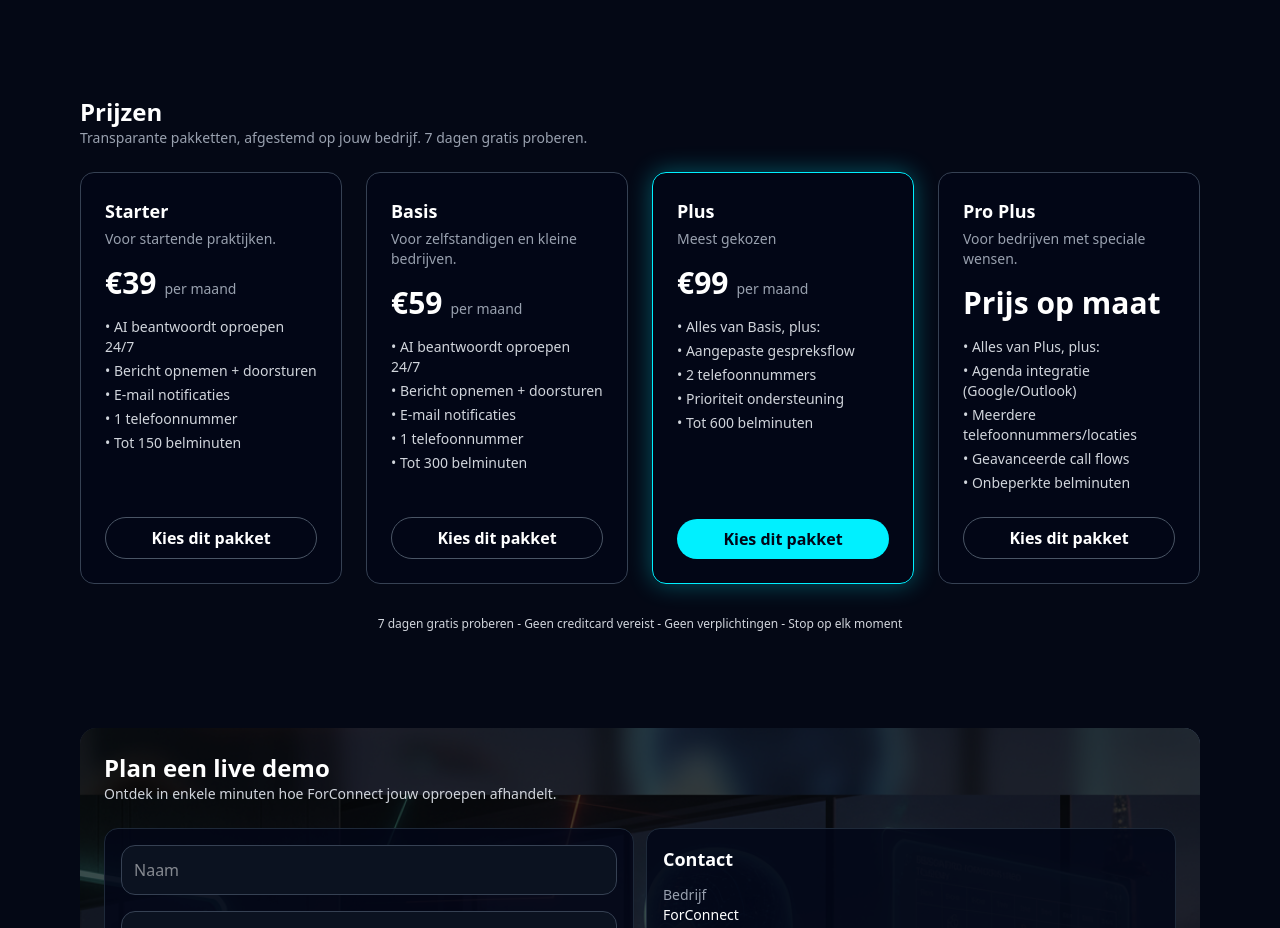
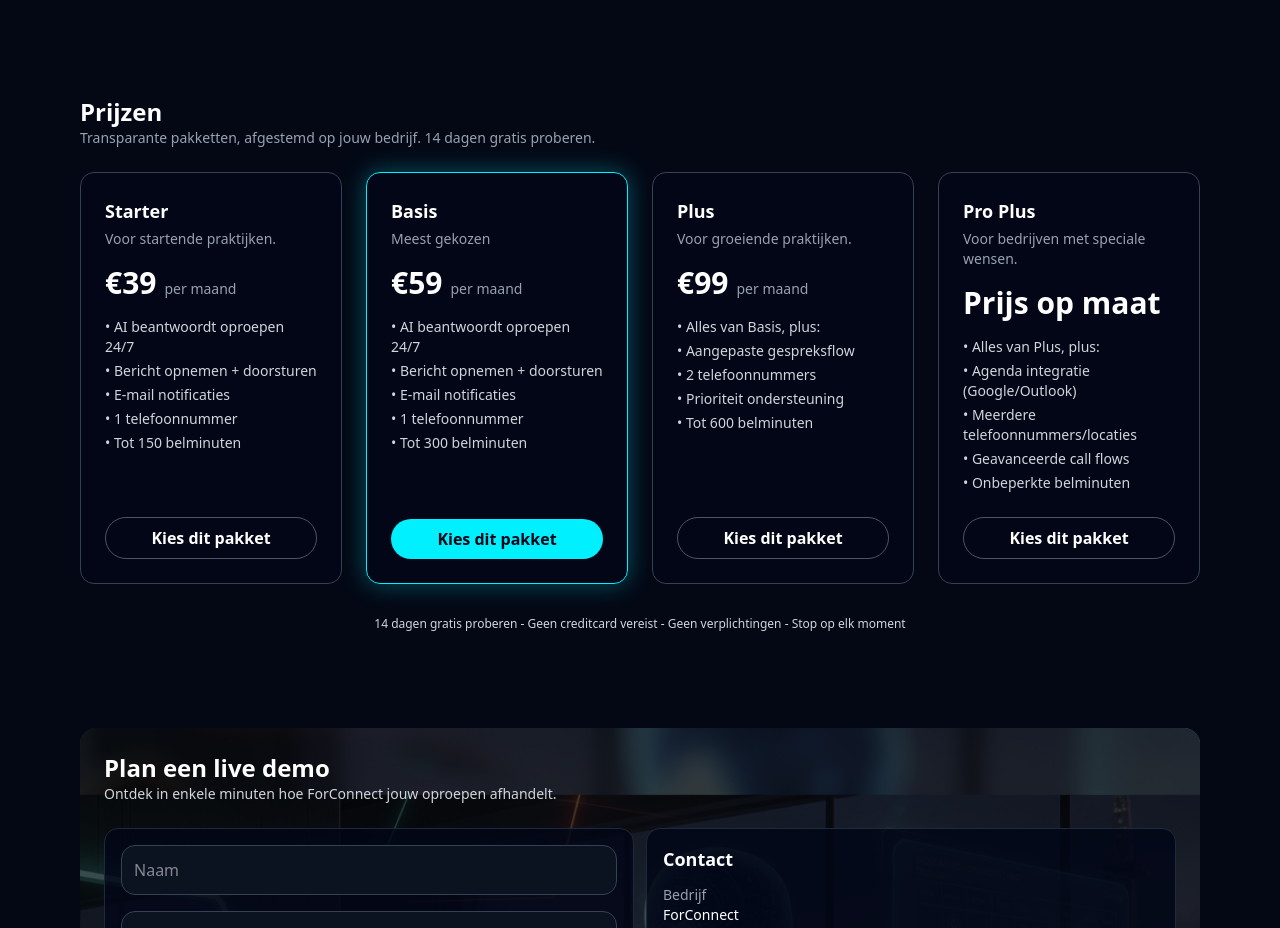
Before and after one commit to ForConnect/forconnect-site, a Next.js app: page / in a window 1280 px wide. Shown: the part 2707-3635 px from the top of the page. Built offline with nearby package versions, Linux system fonts and the light colour scheme.

Commit message:
Move highlight to Basis tier and change trial to 14 days

```diff
--- a/app/page.tsx
+++ b/app/page.tsx
@@ -70,11 +70,11 @@ const content: Record<'nl' | 'en', ContentType> = {
       { title: 'Geen personeelskosten', text: 'Vaste maandprijs.' },
     ],
     pricingTitle: 'Prijzen',
-    pricingSubtitle: 'Transparante pakketten, afgestemd op jouw bedrijf. 7 dagen gratis proberen.',
+    pricingSubtitle: 'Transparante pakketten, afgestemd op jouw bedrijf. 14 dagen gratis proberen.',
     plans: [
       { name: 'Starter', price: '\u20AC39', per: 'per maand', description: 'Voor startende praktijken.', features: ['AI beantwoordt oproepen 24/7', 'Bericht opnemen + doorsturen', 'E-mail notificaties', '1 telefoonnummer', 'Tot 150 belminuten'] },
-      { name: 'Basis', price: '\u20AC59', per: 'per maand', description: 'Voor zelfstandigen en kleine bedrijven.', features: ['AI beantwoordt oproepen 24/7', 'Bericht opnemen + doorsturen', 'E-mail notificaties', '1 telefoonnummer', 'Tot 300 belminuten'] },
-      { name: 'Plus', price: '\u20AC99', per: 'per maand', description: 'Meest gekozen', features: ['Alles van Basis, plus:', 'Aangepaste gespreksflow', '2 telefoonnummers', 'Prioriteit ondersteuning', 'Tot 600 belminuten'], highlight: true },
+      { name: 'Basis', price: '\u20AC59', per: 'per maand', description: 'Meest gekozen', features: ['AI beantwoordt oproepen 24/7', 'Bericht opnemen + doorsturen', 'E-mail notificaties', '1 telefoonnummer', 'Tot 300 belminuten'], highlight: true },
+{ name: 'Plus', price: '\u20AC99', per: 'per maand', description: 'Voor groeiende praktijken.', features: ['Alles van Basis, plus:', 'Aangepaste gespreksflow', '2 telefoonnummers', 'Prioriteit ondersteuning', 'Tot 600 belminuten'] },
       { name: 'Pro Plus', price: 'Prijs op maat', per: '', description: 'Voor bedrijven met speciale wensen.', features: ['Alles van Plus, plus:', 'Agenda integratie (Google/Outlook)', 'Meerdere telefoonnummers/locaties', 'Geavanceerde call flows', 'Onbeperkte belminuten'] },
     ],
     demoTitle: 'Plan een live demo',
@@ -405,7 +405,7 @@ export default function HomePage() {
             ))}
           </div>
           <div className="mt-8 text-center">
-            <p className="text-xs text-gray-300">{lang === 'nl' ? '7 dagen gratis proberen - Geen creditcard vereist - Geen verplichtingen - Stop op elk moment' : '7-day free trial - No credit card required - No obligations - Cancel anytime'}</p>
+            <p className="text-xs text-gray-300">{lang === 'nl' ? '14 dagen gratis proberen - Geen creditcard vereist - Geen verplichtingen - Stop op elk moment' : '7-day free trial - No credit card required - No obligations - Cancel anytime'}</p>
           </div>
         </section>
 
```
